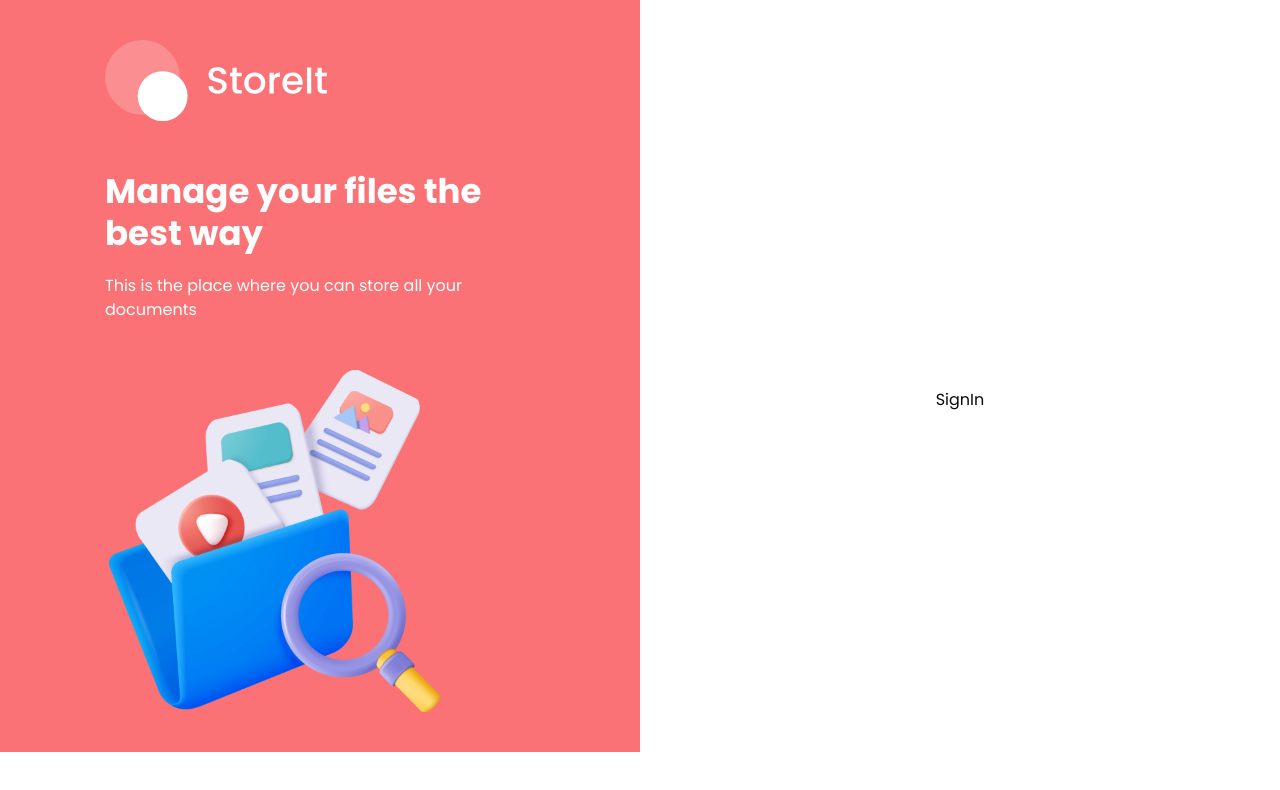
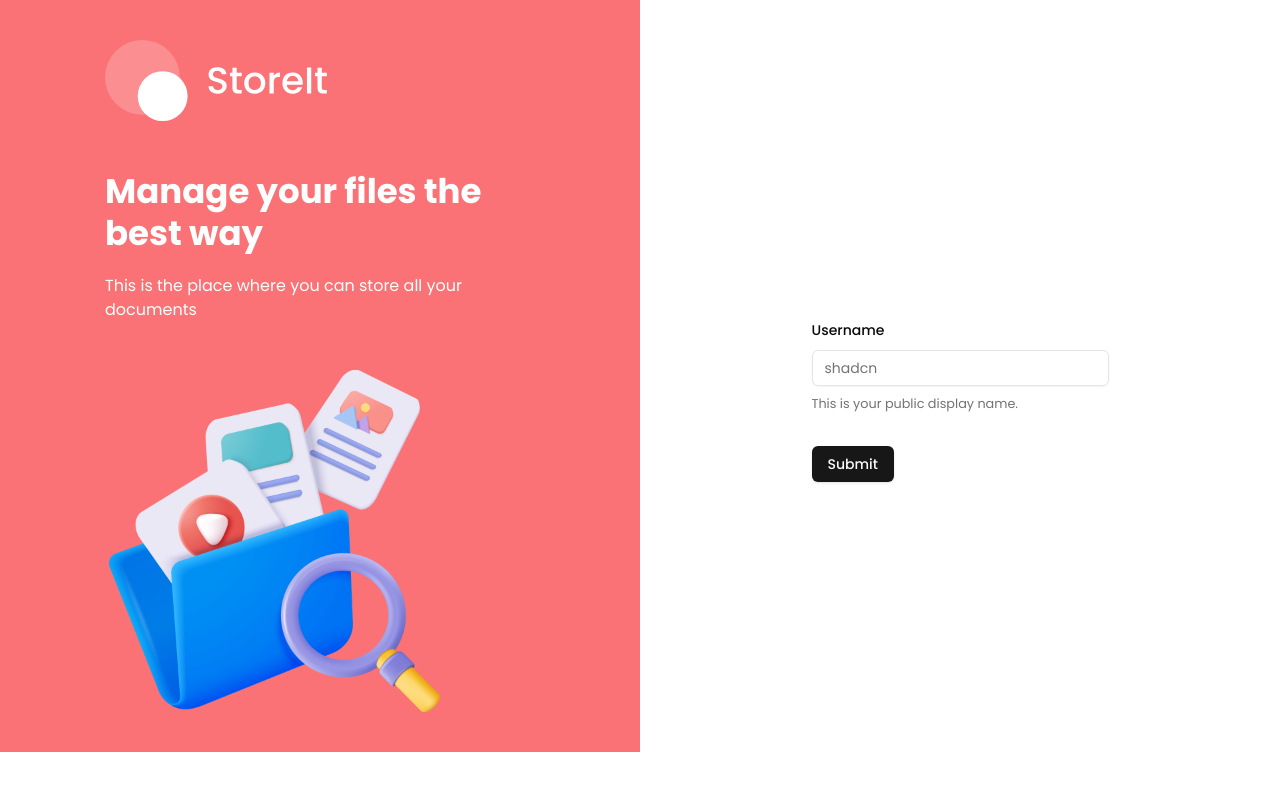
Before and after one commit to HTGA75/StoreIt, a Next.js app: page /sign-in in a window 1280 px wide. Shown: the top 790 px of the page. Built offline with nearby package versions, Linux system fonts and the light colour scheme.

Commit message:
setup shadcn <Form /> built on react-hook-form and uses zod for validation

```diff
--- a/app/(auth)/sign-in/page.tsx
+++ b/app/(auth)/sign-in/page.tsx
@@ -1,9 +1,6 @@
+import AuthForm from '@/components/AuthForm'
 import React from 'react'
 
-const SignIn = () => {
-  return (
-    <div>SignIn</div>
-  )
-}
+const SignIn = () => <AuthForm type="sign-in" />
 
 export default SignIn
--- a/app/(auth)/sign-up/page.tsx
+++ b/app/(auth)/sign-up/page.tsx
@@ -1,9 +1,6 @@
+import AuthForm from '@/components/AuthForm'
 import React from 'react'
 
-const SignUp = () => {
-  return (
-    <div>SignUp</div>
-  )
-}
+const SignUp = () => <AuthForm type="sign-in" />
 
 export default SignUp
--- /dev/null
+++ b/components/AuthForm.tsx
@@ -0,0 +1,67 @@
+"use client"
+
+import React from 'react'
+import { z } from "zod"
+import { zodResolver } from "@hookform/resolvers/zod"
+
+import { useForm } from "react-hook-form"
+import { Button } from "@/components/ui/button"
+import {
+  Form,
+  FormControl,
+  FormDescription,
+  FormField,
+  FormItem,
+  FormLabel,
+  FormMessage,
+} from "@/components/ui/form"
+import { Input } from "@/components/ui/input"
+
+
+const formSchema = z.object({
+  username: z.string().min(2).max(50),
+})
+
+type FormType = "sign-in" | "sign-up"
+
+const AuthForm = ({type} : {type : FormType}) => {
+  // 1. Define your form.
+  const form = useForm<z.infer<typeof formSchema>>({
+    resolver: zodResolver(formSchema),
+    defaultValues: {
+      username: "",
+    },
+  })
+
+  // 2. Define a submit handler.
+  function onSubmit(values: z.infer<typeof formSchema>) {
+    // Do something with the form values.
+    // ✅ This will be type-safe and validated.
+    console.log(values)
+  }
+  return (
+    <Form {...form}>
+      <form onSubmit={form.handleSubmit(onSubmit)} className="space-y-8">
+        <FormField
+          control={form.control}
+          name="username"
+          render={({ field }) => (
+            <FormItem>
+              <FormLabel>Username</FormLabel>
+              <FormControl>
+                <Input placeholder="shadcn" {...field} />
+              </FormControl>
+              <FormDescription>
+                This is your public display name.
+              </FormDescription>
+              <FormMessage />
+            </FormItem>
+          )}
+        />
+        <Button type="submit">Submit</Button>
+      </form>
+    </Form>
+  )
+}
+
+export default AuthForm
--- /dev/null
+++ b/components/ui/button.tsx
@@ -0,0 +1,57 @@
+import * as React from "react"
+import { Slot } from "@radix-ui/react-slot"
+import { cva, type VariantProps } from "class-variance-authority"
+
+import { cn } from "@/lib/utils"
+
+const buttonVariants = cva(
+  "inline-flex items-center justify-center gap-2 whitespace-nowrap rounded-md text-sm font-medium transition-colors focus-visible:outline-none focus-visible:ring-1 focus-visible:ring-ring disabled:pointer-events-none disabled:opacity-50 [&_svg]:pointer-events-none [&_svg]:size-4 [&_svg]:shrink-0",
+  {
+    variants: {
+      variant: {
+        default:
+          "bg-primary text-primary-foreground shadow hover:bg-primary/90",
+        destructive:
+          "bg-destructive text-destructive-foreground shadow-sm hover:bg-destructive/90",
+        outline:
+          "border border-input bg-background shadow-sm hover:bg-accent hover:text-accent-foreground",
+        secondary:
+          "bg-secondary text-secondary-foreground shadow-sm hover:bg-secondary/80",
+        ghost: "hover:bg-accent hover:text-accent-foreground",
+        link: "text-primary underline-offset-4 hover:underline",
+      },
+      size: {
+        default: "h-9 px-4 py-2",
+        sm: "h-8 rounded-md px-3 text-xs",
+        lg: "h-10 rounded-md px-8",
+        icon: "h-9 w-9",
+      },
+    },
+    defaultVariants: {
+      variant: "default",
+      size: "default",
+    },
+  }
+)
+
+export interface ButtonProps
+  extends React.ButtonHTMLAttributes<HTMLButtonElement>,
+    VariantProps<typeof buttonVariants> {
+  asChild?: boolean
+}
+
+const Button = React.forwardRef<HTMLButtonElement, ButtonProps>(
+  ({ className, variant, size, asChild = false, ...props }, ref) => {
+    const Comp = asChild ? Slot : "button"
+    return (
+      <Comp
+        className={cn(buttonVariants({ variant, size, className }))}
+        ref={ref}
+        {...props}
+      />
+    )
+  }
+)
+Button.displayName = "Button"
+
+export { Button, buttonVariants }
--- /dev/null
+++ b/components/ui/form.tsx
@@ -0,0 +1,178 @@
+"use client"
+
+import * as React from "react"
+import * as LabelPrimitive from "@radix-ui/react-label"
+import { Slot } from "@radix-ui/react-slot"
+import {
+  Controller,
+  FormProvider,
+  useFormContext,
+  type ControllerProps,
+  type FieldPath,
+  type FieldValues,
+} from "react-hook-form"
+
+import { cn } from "@/lib/utils"
+import { Label } from "@/components/ui/label"
+
+const Form = FormProvider
+
+type FormFieldContextValue<
+  TFieldValues extends FieldValues = FieldValues,
+  TName extends FieldPath<TFieldValues> = FieldPath<TFieldValues>
+> = {
+  name: TName
+}
+
+const FormFieldContext = React.createContext<FormFieldContextValue>(
+  {} as FormFieldContextValue
+)
+
+const FormField = <
+  TFieldValues extends FieldValues = FieldValues,
+  TName extends FieldPath<TFieldValues> = FieldPath<TFieldValues>
+>({
+  ...props
+}: ControllerProps<TFieldValues, TName>) => {
+  return (
+    <FormFieldContext.Provider value={{ name: props.name }}>
+      <Controller {...props} />
+    </FormFieldContext.Provider>
+  )
+}
+
+const useFormField = () => {
+  const fieldContext = React.useContext(FormFieldContext)
+  const itemContext = React.useContext(FormItemContext)
+  const { getFieldState, formState } = useFormContext()
+
+  const fieldState = getFieldState(fieldContext.name, formState)
+
+  if (!fieldContext) {
+    throw new Error("useFormField should be used within <FormField>")
+  }
+
+  const { id } = itemContext
+
+  return {
+    id,
+    name: fieldContext.name,
+    formItemId: `${id}-form-item`,
+    formDescriptionId: `${id}-form-item-description`,
+    formMessageId: `${id}-form-item-message`,
+    ...fieldState,
+  }
+}
+
+type FormItemContextValue = {
+  id: string
+}
+
+const FormItemContext = React.createContext<FormItemContextValue>(
+  {} as FormItemContextValue
+)
+
+const FormItem = React.forwardRef<
+  HTMLDivElement,
+  React.HTMLAttributes<HTMLDivElement>
+>(({ className, ...props }, ref) => {
+  const id = React.useId()
+
+  return (
+    <FormItemContext.Provider value={{ id }}>
+      <div ref={ref} className={cn("space-y-2", className)} {...props} />
+    </FormItemContext.Provider>
+  )
+})
+FormItem.displayName = "FormItem"
+
+const FormLabel = React.forwardRef<
+  React.ElementRef<typeof LabelPrimitive.Root>,
+  React.ComponentPropsWithoutRef<typeof LabelPrimitive.Root>
+>(({ className, ...props }, ref) => {
+  const { error, formItemId } = useFormField()
+
+  return (
+    <Label
+      ref={ref}
+      className={cn(error && "text-destructive", className)}
+      htmlFor={formItemId}
+      {...props}
+    />
+  )
+})
+FormLabel.displayName = "FormLabel"
+
+const FormControl = React.forwardRef<
+  React.ElementRef<typeof Slot>,
+  React.ComponentPropsWithoutRef<typeof Slot>
+>(({ ...props }, ref) => {
+  const { error, formItemId, formDescriptionId, formMessageId } = useFormField()
+
+  return (
+    <Slot
+      ref={ref}
+      id={formItemId}
+      aria-describedby={
+        !error
+          ? `${formDescriptionId}`
+          : `${formDescriptionId} ${formMessageId}`
+      }
+      aria-invalid={!!error}
+      {...props}
+    />
+  )
+})
+FormControl.displayName = "FormControl"
+
+const FormDescription = React.forwardRef<
+  HTMLParagraphElement,
+  React.HTMLAttributes<HTMLParagraphElement>
+>(({ className, ...props }, ref) => {
+  const { formDescriptionId } = useFormField()
+
+  return (
+    <p
+      ref={ref}
+      id={formDescriptionId}
+      className={cn("text-[0.8rem] text-muted-foreground", className)}
+      {...props}
+    />
+  )
+})
+FormDescription.displayName = "FormDescription"
+
+const FormMessage = React.forwardRef<
+  HTMLParagraphElement,
+  React.HTMLAttributes<HTMLParagraphElement>
+>(({ className, children, ...props }, ref) => {
+  const { error, formMessageId } = useFormField()
+  const body = error ? String(error?.message ?? "") : children
+
+  if (!body) {
+    return null
+  }
+
+  return (
+    <p
+      ref={ref}
+      id={formMessageId}
+      className={cn("text-[0.8rem] font-medium text-destructive", className)}
+      {...props}
+    >
+      {body}
+    </p>
+  )
+})
+FormMessage.displayName = "FormMessage"
+
+export {
+  useFormField,
+  Form,
+  FormItem,
+  FormLabel,
+  FormControl,
+  FormDescription,
+  FormMessage,
+  FormField,
+}
--- /dev/null
+++ b/components/ui/input.tsx
@@ -0,0 +1,22 @@
+import * as React from "react"
+
+import { cn } from "@/lib/utils"
+
+const Input = React.forwardRef<HTMLInputElement, React.ComponentProps<"input">>(
+  ({ className, type, ...props }, ref) => {
+    return (
+      <input
+        type={type}
+        className={cn(
+          "flex h-9 w-full rounded-md border border-input bg-transparent px-3 py-1 text-base shadow-sm transition-colors file:border-0 file:bg-transparent file:text-sm file:font-medium file:text-foreground placeholder:text-muted-foreground focus-visible:outline-none focus-visible:ring-1 focus-visible:ring-ring disabled:cursor-not-allowed disabled:opacity-50 md:text-sm",
+          className
+        )}
+        ref={ref}
+        {...props}
+      />
+    )
+  }
+)
+Input.displayName = "Input"
+
+export { Input }
--- /dev/null
+++ b/components/ui/label.tsx
@@ -0,0 +1,26 @@
+"use client"
+
+import * as React from "react"
+import * as LabelPrimitive from "@radix-ui/react-label"
+import { cva, type VariantProps } from "class-variance-authority"
+
+import { cn } from "@/lib/utils"
+
+const labelVariants = cva(
+  "text-sm font-medium leading-none peer-disabled:cursor-not-allowed peer-disabled:opacity-70"
+)
+
+const Label = React.forwardRef<
+  React.ElementRef<typeof LabelPrimitive.Root>,
+  React.ComponentPropsWithoutRef<typeof LabelPrimitive.Root> &
+    VariantProps<typeof labelVariants>
+>(({ className, ...props }, ref) => (
+  <LabelPrimitive.Root
+    ref={ref}
+    className={cn(labelVariants(), className)}
+    {...props}
+  />
+))
+Label.displayName = LabelPrimitive.Root.displayName
+
+export { Label }
```
Also changed, not shown: package.json (+5 -5 lines), 1 other file (tests, documents, lock files or other folders).
